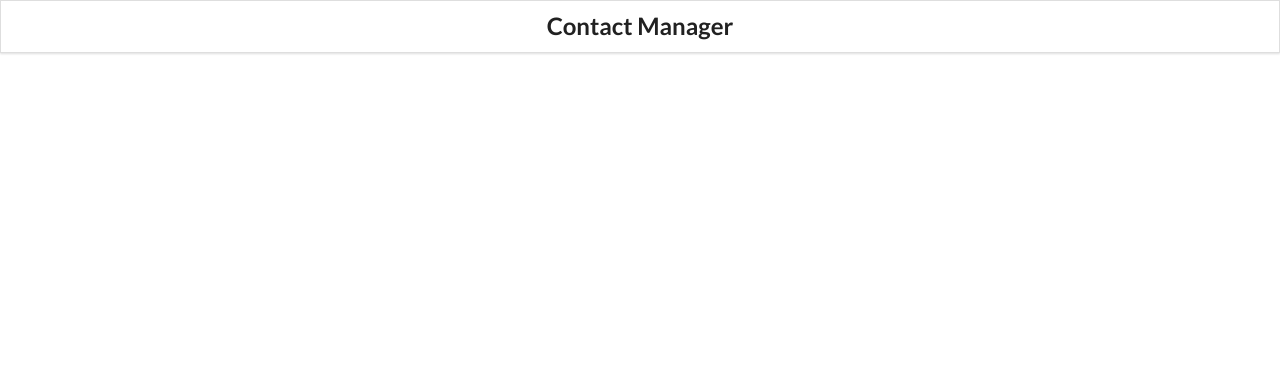
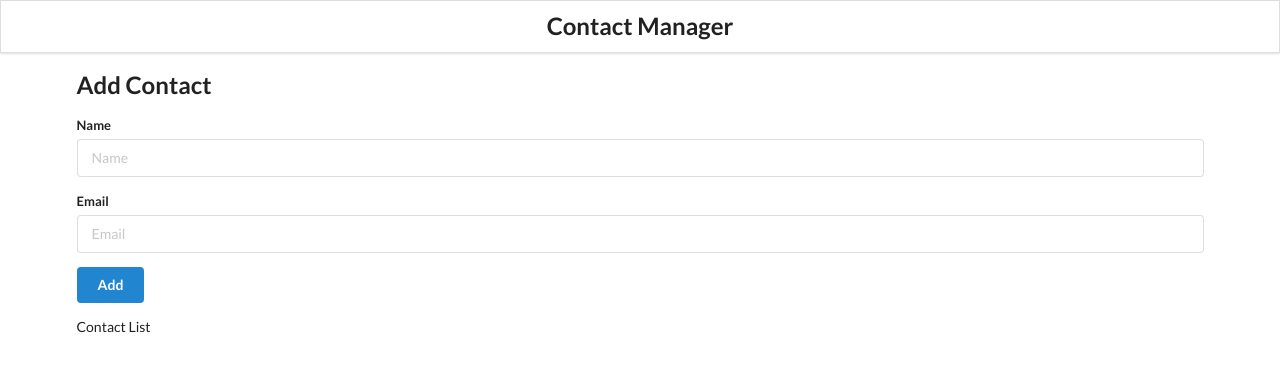
Before and after one commit to anojan1996/React-Contact-App, a React (Create React App) app: page / in a window 1280 px wide. Shown: the top 372 px of the page. Built offline with nearby package versions, Linux system fonts and the light colour scheme.

Commit message:
AddContact and ContactList Components

```diff
--- a/src/components/AddContact.js
+++ b/src/components/AddContact.js
@@ -0,0 +1,32 @@
+import React from "react";
+
+class AddContact extends React.Component {
+  render() {
+    return (
+      <div className="ui main">
+        <h2>Add Contact</h2>
+        <form className="ui form" >
+          <div className="field">
+            <label>Name</label>
+            <input
+              type="text"
+              name="name"
+              placeholder="Name"
+            />
+          </div>
+          <div className="field">
+            <label>Email</label>
+            <input
+              type="text"
+              name="email"
+              placeholder="Email"
+            />
+          </div>
+          <button className="ui button blue">Add</button>
+        </form>
+      </div>
+    );
+  }
+}
+
+export default AddContact;
--- a/src/components/App.js
+++ b/src/components/App.js
@@ -1,10 +1,14 @@
+import AddContact from './AddContact';
 import './App.css';
+import ContactList from './ContactList';
 import Header from "./Header";
 
 function App() {
   return (
    <div className="ui container">
      <Header/>
+     <AddContact/>
+     <ContactList/>
    </div>
   );
 }
--- a/src/components/ContactList.js
+++ b/src/components/ContactList.js
@@ -0,0 +1,11 @@
+import React from "react";
+
+const ContactList = () => {
+    return (
+        <div className="ui celled list">
+          Contact List
+        </div>
+      );
+    };
+
+export default ContactList;
```
